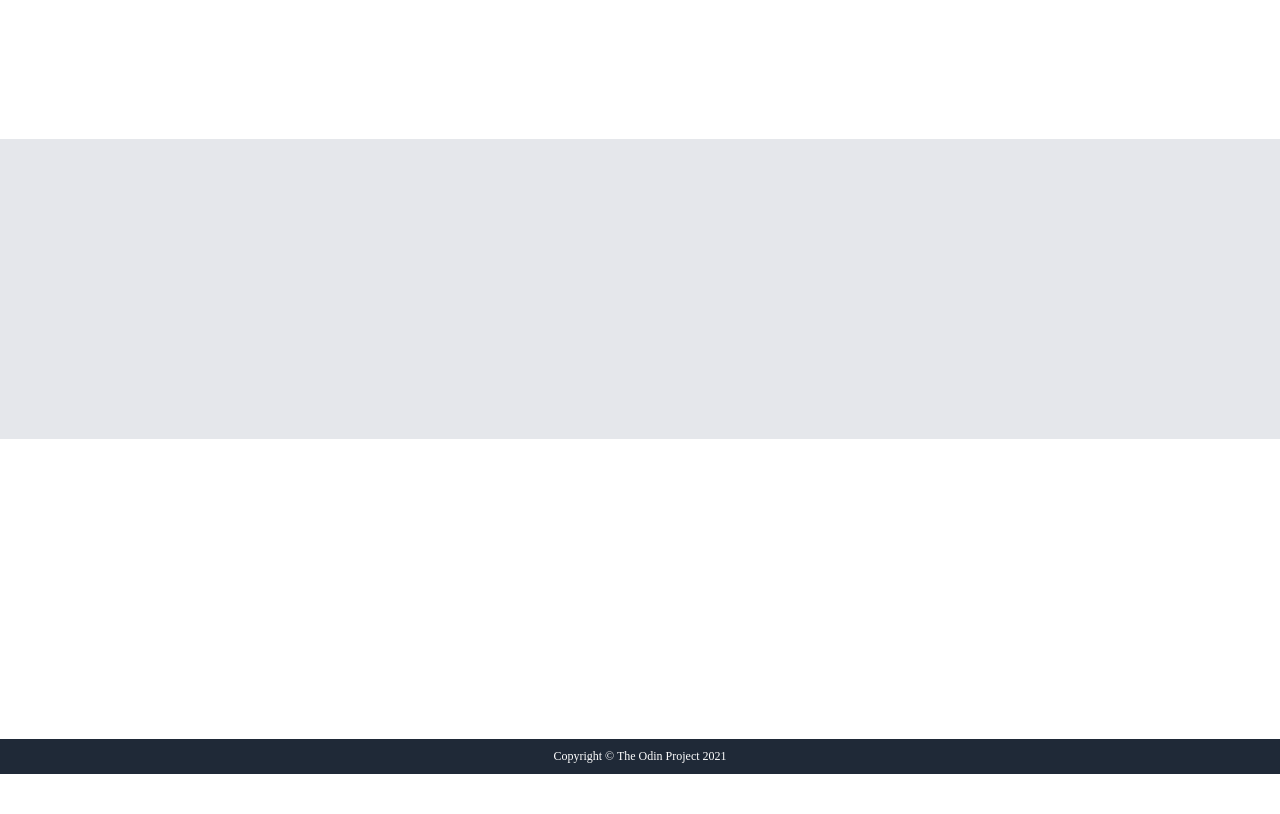
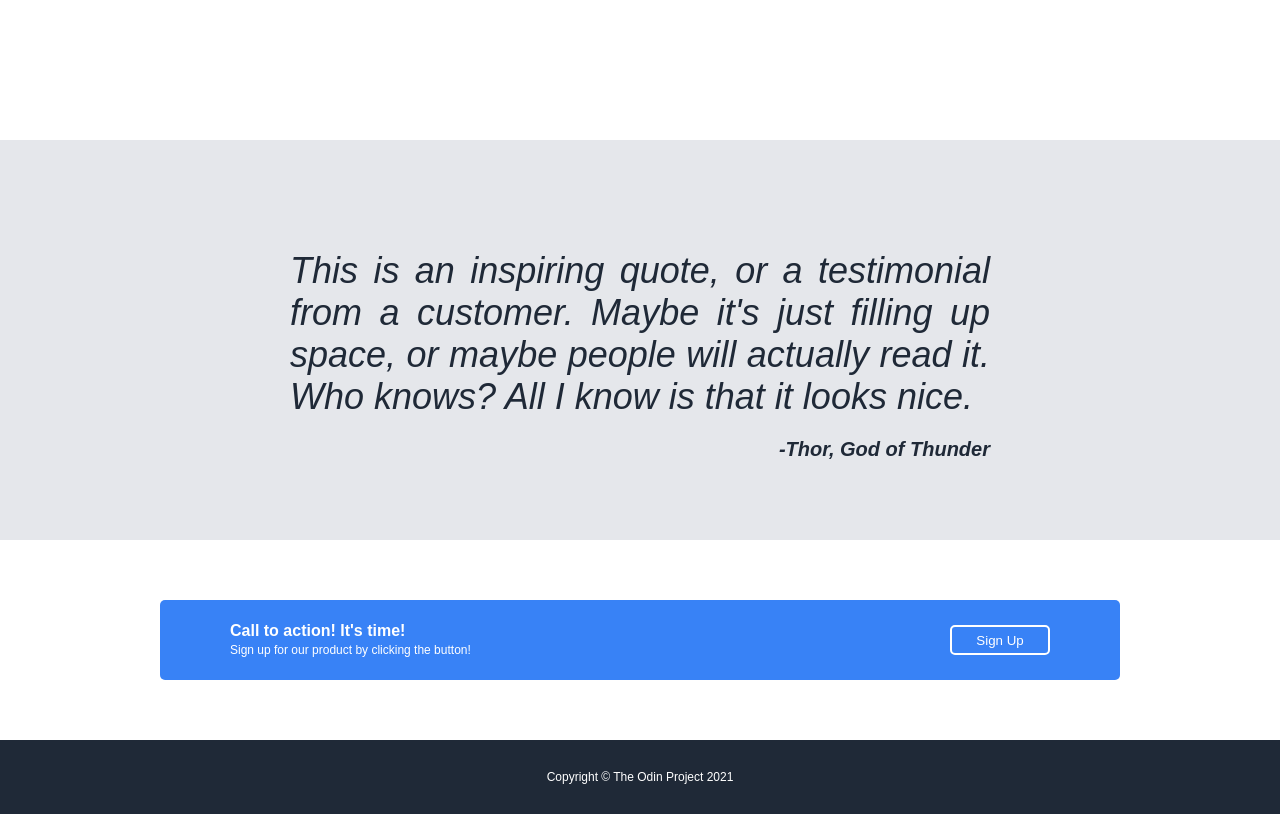
Before and after one commit to IshaanChamoli/TOP-Project-Landing-Page, a plain HTML site: page index.html in a window 1280 px wide. Shown: the part 520-1334 px from the top of the page. Before the commit the page ends 1294 px from the top, so only its background shows below. Drawn offline with Linux system fonts and the light colour scheme.

Commit message:
Complete sections 3 and 4 of the website

```diff
--- a/index.html
+++ b/index.html
@@ -22,7 +22,7 @@
     </div>
 
 
-    <!--FOCUSSSSSSS HERE!!!!-->
+
     <div class="main">
        <div class="main-one">
 
@@ -30,11 +30,24 @@
        <div class="main-two">
 
        </div>
+
        <div class="main-three">
+        <div class="three-in">
+            This is an inspiring quote, or a testimonial from a customer. Maybe it's just filling up space, or maybe people will actually read it. Who knows? All I know is that it looks nice.
+            <p><strong>-Thor, God of Thunder</strong></p>
+        </div>
+        </div>
 
-       </div>
+    <!--FOCUSSSSSSS HERE!!!!-->
        <div class="main-four">
-
+        <div class="inner-four">
+            <div class="left-four">
+                <strong>Call to action! It's time!</strong><br><span class="small-text-four">Sign up for our product by clicking the button!</span>
+            </div>
+            <div class="right-four">
+                <button>Sign Up</button>
+            </div>
+        </div>
        </div>
     </div>
     <!--HEREEEEEEEEEEEEEEEEEE-->
--- a/styles.css
+++ b/styles.css
@@ -5,6 +5,7 @@ body {
     min-height: 100vh;
     margin: 0;
     padding: 0;
+    font-family: Arial, Helvetica, sans-serif;
 }
 
 .header {
@@ -51,22 +52,76 @@ body {
 
 .main-three {
     background-color: #E5E7EB;
-    height: 300px;
+    height: 400px;
+    font-size: 36px;
+    font-style: italic;
+    font-weight: 100;
+}
+
+.three-in {
+    display: flex;
+    flex-direction: column;
+    align-items: center;
+    justify-content: center;
+    text-align: justify;
+    width: 700px;
+    margin: auto;
+    padding-top: 110px;
+    font-weight: 100;
+    color: #1F2937;
+}
+
+.three-in p {
+    font-size: 20px;
+    margin-left: auto;
+
 
 }
 
 .main-four {
     background-color: white;
-    height: 300px;
+    height: 200px;
+    display: flex;
+    justify-content: center;
+    align-items: center;
 }
 
+.inner-four {
+    background-color: #3882F6;
+    width: 75%;
+    height: 40%;
+    display: flex;
+    border-radius: 5px;
+    justify-content: center;
+    align-items: center;
+    gap: 20px;
 
+}
 
+.left-four {
+    margin-right: auto;
+    padding-left: 70px;
+    color: white;
+}
 
+.small-text-four {
+    font-size: 12px;
+}
 
+.right-four {
+    margin-left: 100px;
+    padding-right: 70px;
+}
 
-
-
+.right-four button {
+    background-color: #3882F6;
+    border-color: white;
+    border-style: solid;
+    border-radius: 5px;
+    color: white;
+    width: 100px;
+    height: 30px;
+}
 
 
 
@@ -79,7 +134,7 @@ body {
     background-color: #1f2937;
     text-align: center;
     color: white;
-    padding: 10px;
+    padding: 30px;
     font-size: 12px;
     font-weight: lighter;
 }
```
